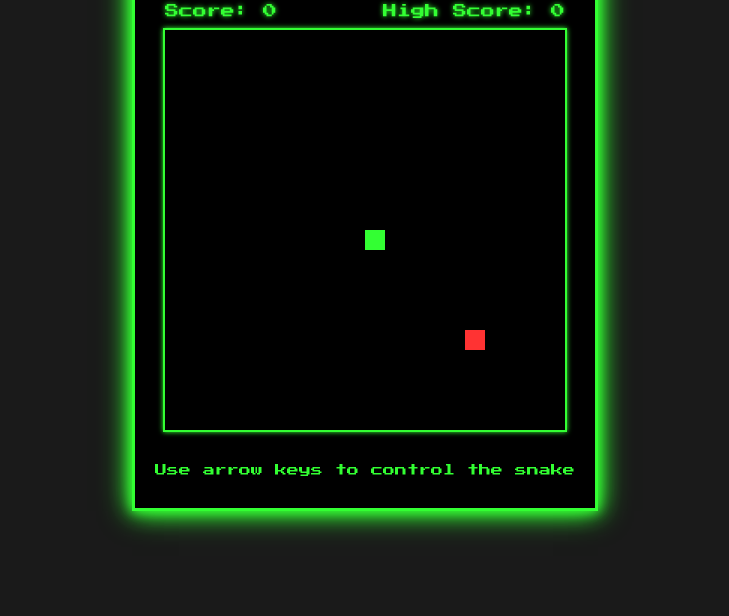
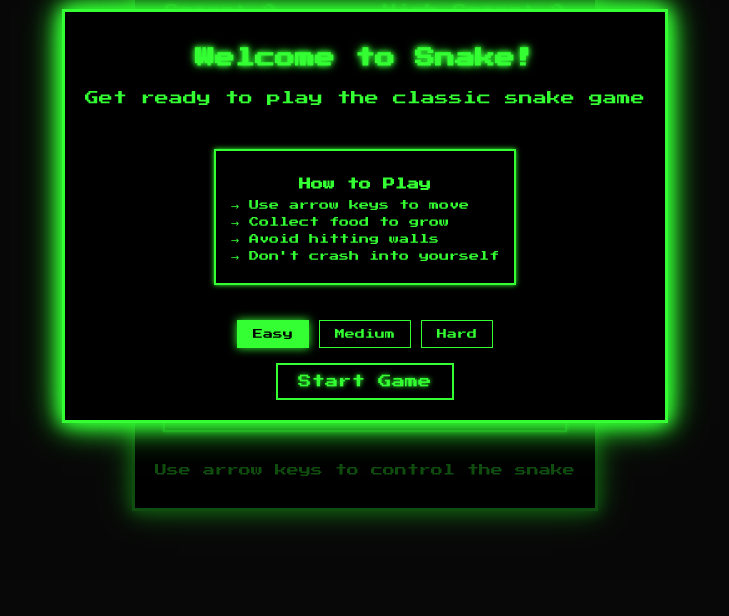
Before and after one commit to camjasaez/snake-game, a website with bundled scripts: page public/index.html in a window 1280 px wide. Shown: the part 184-800 px from the top of the page, without its empty margins (275-1004 px from the left). Built offline with nearby package versions, Linux system fonts and the light colour scheme.

Commit message:
Modal inicio partida

```diff
--- a/public/index.html
+++ b/public/index.html
@@ -25,6 +25,29 @@
         <button class="modal-button" id="restartButton">Play Again</button>
       </div>
     </div>
+
+    <div class="modal-overlay show welcome-modal" id="welcomeModal">
+      <div class="modal-content">
+        <h2 class="modal-title">Welcome to Snake!</h2>
+        <p class="modal-text">Get ready to play the classic snake game</p>
+
+        <div class="modal-controls">
+          <h3 class="modal-controls-title">How to Play</h3>
+          <p class="modal-control-item">→ Use arrow keys to move</p>
+          <p class="modal-control-item">→ Collect food to grow</p>
+          <p class="modal-control-item">→ Avoid hitting walls</p>
+          <p class="modal-control-item">→ Don't crash into yourself</p>
+        </div>
+
+        <div class="difficulty-buttons">
+          <button class="difficulty-button selected" data-speed="150">Easy</button>
+          <button class="difficulty-button" data-speed="100">Medium</button>
+          <button class="difficulty-button" data-speed="50">Hard</button>
+        </div>
+
+        <button class="modal-button" id="startButton">Start Game</button>
+      </div>
+    </div>
     <script type="module" src="../src/index.js"></script>
   </body>
 </html>
--- a/src/index.js
+++ b/src/index.js
@@ -1,6 +1,6 @@
 import Game from './modules/game.js';
 
 document.addEventListener('DOMContentLoaded', () => {
-  const game = new Game('gameCanvas');
-  game.start();
+  new Game('gameCanvas');
+  // Note: removed the automatic game.start() call since it will be triggered by the start button
 });
--- a/src/modules/game.js
+++ b/src/modules/game.js
@@ -13,11 +13,43 @@ class Game {
     this.scoreManager = new ScoreManager();
     this.isGameOver = false;
     this.lastUpdateTime = 0;
+    this.gameSpeed = 100; // Default speed (medium)
+
+    this.initializeWelcomeModal();
 
     document.addEventListener('keydown', this.handleKeyPress.bind(this));
   }
 
+  initializeWelcomeModal() {
+    const welcomeModal = document.getElementById('welcomeModal');
+    const startButton = document.getElementById('startButton');
+    const difficultyButtons = document.querySelectorAll('.difficulty-button');
+
+    // Handle difficulty selection
+    difficultyButtons.forEach((button) => {
+      button.addEventListener('click', () => {
+        // Remove selected class from all buttons
+        difficultyButtons.forEach((btn) => btn.classList.remove('selected'));
+        // Add selected class to clicked button
+        button.classList.add('selected');
+        // Update game speed
+        this.gameSpeed = parseInt(button.dataset.speed);
+      });
+    });
+
+    // Handle start button
+    startButton.addEventListener('click', () => {
+      welcomeModal.classList.remove('show');
+      this.start();
+    });
+  }
+
   start() {
+    // Reset game state
+    this.isGameOver = false;
+    this.snake.reset();
+    this.food.generate(CANVAS_SIZE, this.snake.body);
+    this.scoreManager.resetScore();
     this.lastUpdateTime = performance.now();
     this.gameLoop();
   }
@@ -25,7 +57,8 @@ class Game {
   gameLoop(currentTime) {
     const deltaTime = currentTime - this.lastUpdateTime;
 
-    if (deltaTime >= GAME_SPEED) {
+    if (deltaTime >= this.gameSpeed) {
+      // Use dynamic game speed
       this.update();
       this.render();
       this.lastUpdateTime = currentTime;
--- a/src/styles/style.css
+++ b/src/styles/style.css
@@ -110,6 +110,29 @@ canvas {
   font-size: 14px;
   margin-bottom: 20px;
   color: #33ff33;
+  line-height: 1.5;
+}
+
+.modal-controls {
+  display: inline-block;
+  text-align: left;
+  margin: 20px 0;
+  padding: 15px;
+  border: 2px solid #33ff33;
+  box-shadow: 0 0 5px #33ff33;
+}
+
+.modal-controls-title {
+  font-size: 12px;
+  color: #33ff33;
+  margin-bottom: 10px;
+  text-align: center;
+}
+
+.modal-control-item {
+  font-size: 10px;
+  margin: 5px 0;
+  color: #33ff33;
 }
 
 .modal-button {
@@ -132,3 +155,53 @@ canvas {
 .modal-overlay.show {
   display: flex;
 }
+
+/* Animation for welcome modal */
+@keyframes neonPulse {
+  0% {
+    box-shadow:
+      0 0 10px #33ff33,
+      0 0 20px #33ff33,
+      0 0 30px #33ff33;
+  }
+  50% {
+    box-shadow:
+      0 0 15px #33ff33,
+      0 0 25px #33ff33,
+      0 0 35px #33ff33;
+  }
+  100% {
+    box-shadow:
+      0 0 10px #33ff33,
+      0 0 20px #33ff33,
+      0 0 30px #33ff33;
+  }
+}
+
+.welcome-modal .modal-content {
+  animation: neonPulse 2s infinite;
+}
+
+.difficulty-buttons {
+  display: flex;
+  justify-content: center;
+  gap: 10px;
+  margin: 15px 0;
+}
+
+.difficulty-button {
+  background-color: transparent;
+  border: 1px solid #33ff33;
+  color: #33ff33;
+  padding: 8px 15px;
+  font-family: 'Press Start 2P', cursive;
+  font-size: 10px;
+  cursor: pointer;
+  transition: all 0.3s ease;
+}
+
+.difficulty-button.selected {
+  background-color: #33ff33;
+  color: #000000;
+  box-shadow: 0 0 10px #33ff33;
+}
```
